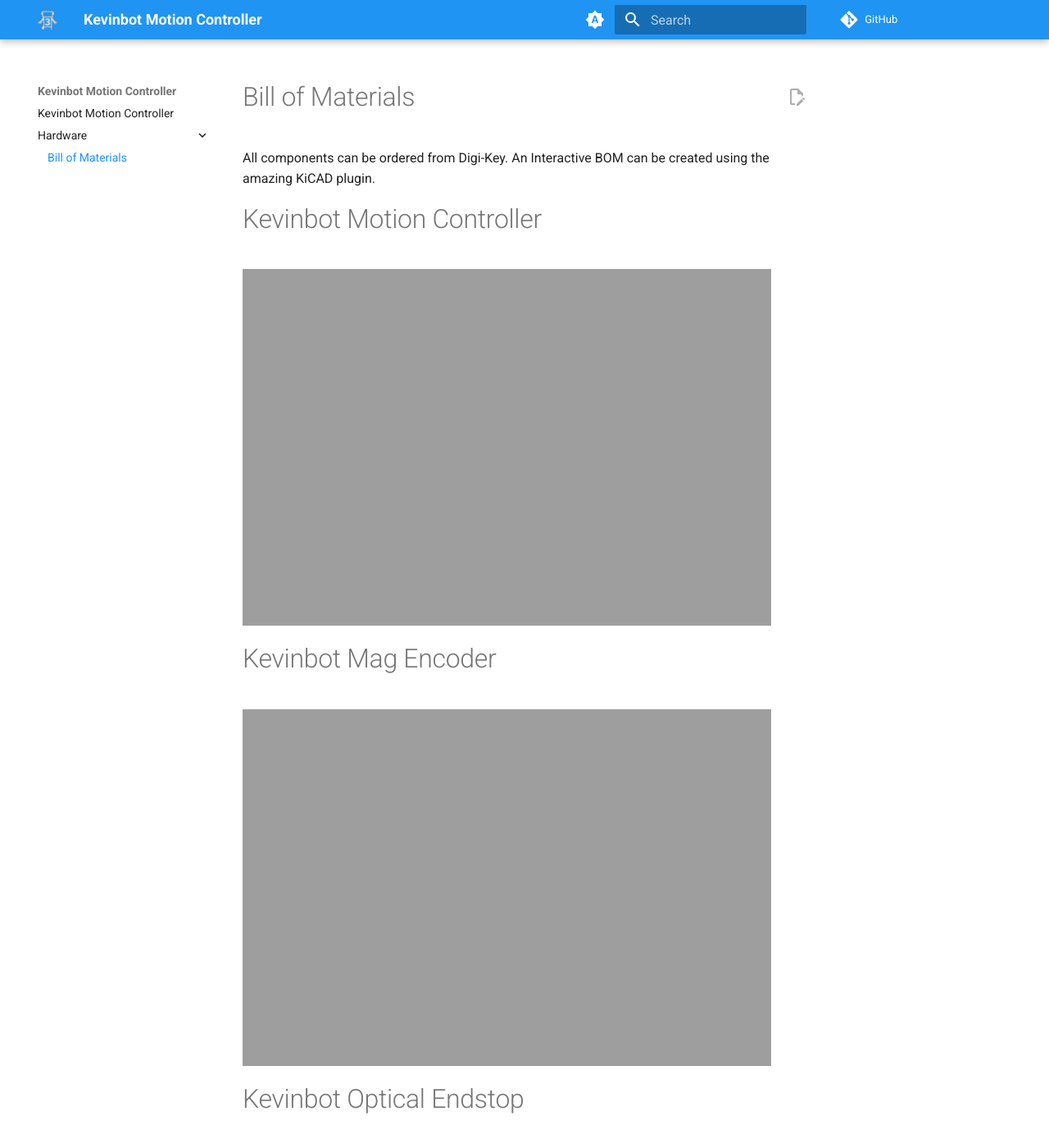
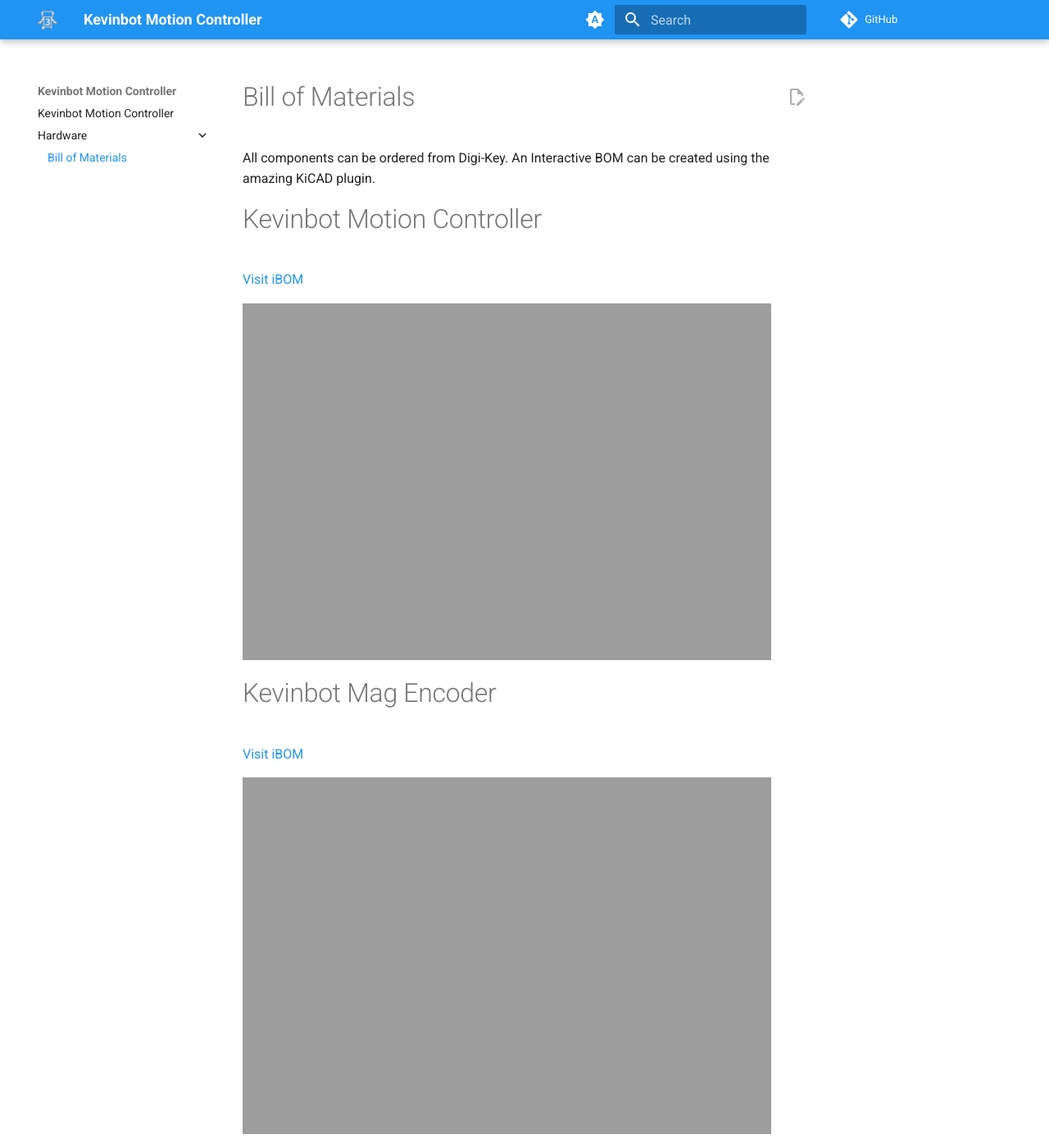
Before and after one commit to meowmeowahr/KevinbotV3-MotionControlHardware, an MkDocs documentation site: the page built from docs/bom.md, in a window 1280 px wide and 1400 px high. Shown: the whole window at 82% size. Built offline with MkDocs 1.6.1 and Material for MkDocs 9.7.7, drawn with Linux system fonts in a browser that asks for light colours; comment, search, counter and statistics services are not loaded.

Commit message:
docs: Add ibom visit links

```diff
--- a/docs/bom.md
+++ b/docs/bom.md
@@ -4,18 +4,22 @@
 
 # Kevinbot Motion Controller
 
+
+[Visit iBOM](https://meowmeowahr.github.io/KevinbotV3-MotionControlHardware/ibom/motioncontrol.html)
 <div style="max-height: 435px; margin-bottom: 1.25em;">
 <iframe src="https://meowmeowahr.github.io/KevinbotV3-MotionControlHardware/ibom/motioncontrol.html" style="border: none; width: 2000px; height: 580px; transform: scale(0.75); transform-origin: 0 0; max-width: 125%; overflow: clip;"></iframe>
 </div>
 
 # Kevinbot Mag Encoder
 
+[Visit iBOM](https://meowmeowahr.github.io/KevinbotV3-MotionControlHardware/ibom/magencoder.html)
 <div style="max-height: 435px; margin-bottom: 1.25em;">
 <iframe src="https://meowmeowahr.github.io/KevinbotV3-MotionControlHardware/ibom/magencoder.html" style="border: none; width: 2000px; height: 580px; transform: scale(0.75); transform-origin: 0 0; max-width: 125%; overflow: clip;"></iframe>
 </div>
 
 # Kevinbot Optical Endstop
 
+[Visit iBOM](https://meowmeowahr.github.io/KevinbotV3-MotionControlHardware/ibom/opticalendstop.html)
 <div style="max-height: 435px; margin-bottom: 1.25em;">
 <iframe src="https://meowmeowahr.github.io/KevinbotV3-MotionControlHardware/ibom/opticalendstop.html" style="border: none; width: 2000px; height: 580px; transform: scale(0.75); transform-origin: 0 0; max-width: 125%; overflow: clip;"></iframe>
 </div>
```
